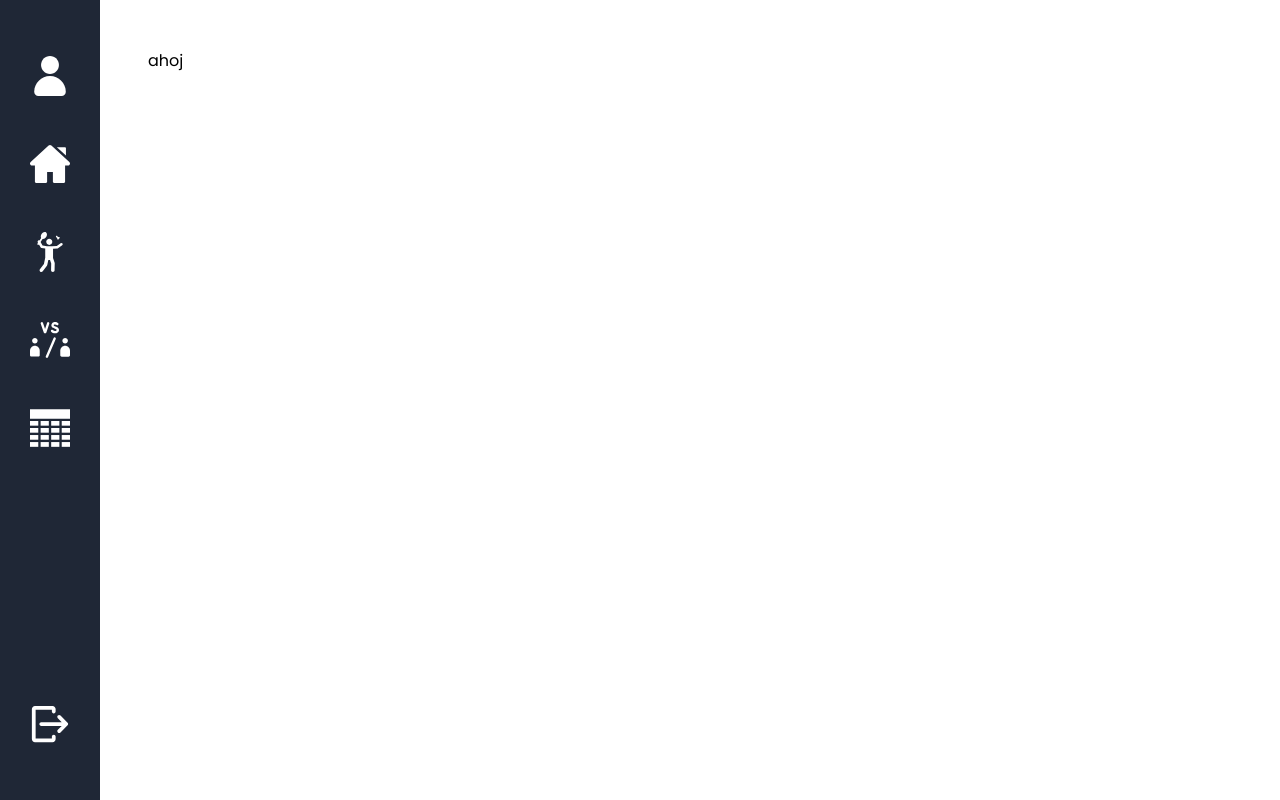
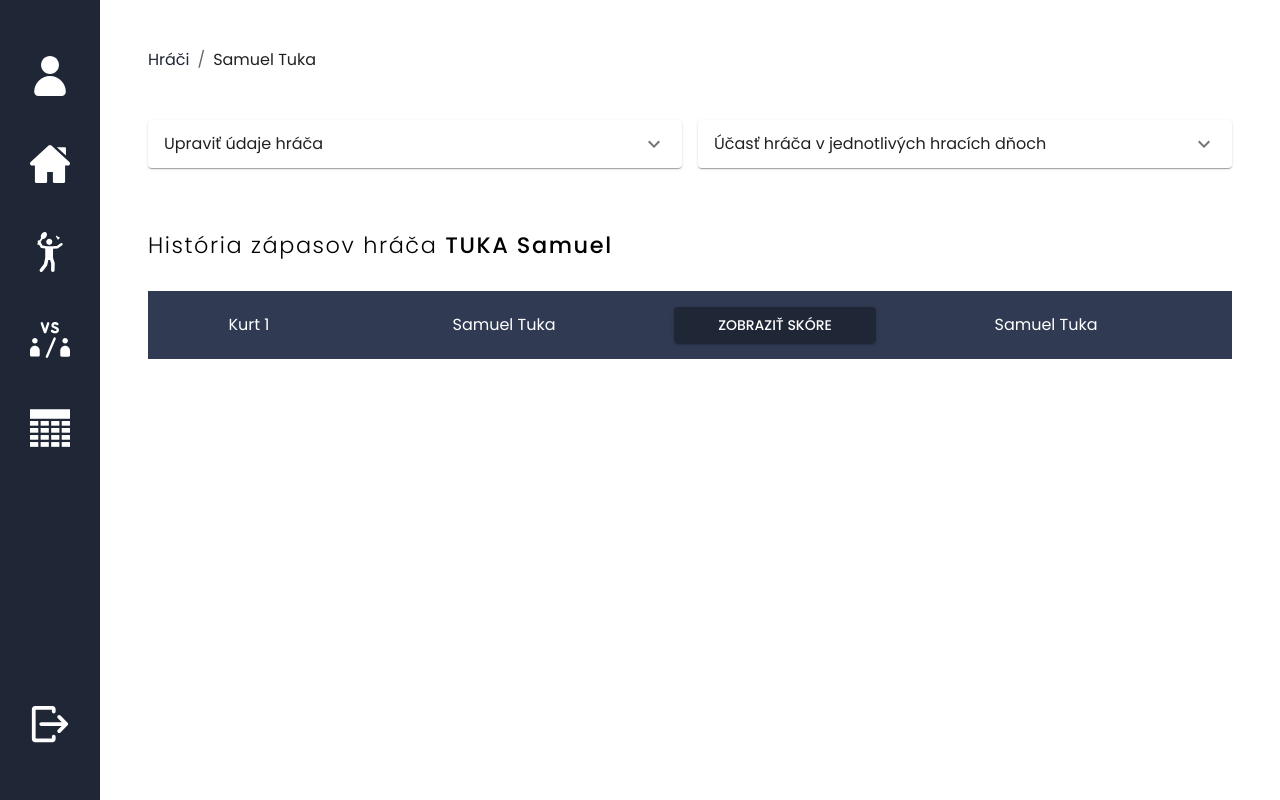
Before and after one commit to xxeonN22/bakalarka-frontend, a React (Create React App) app: page /players/1 in a window 1280 px wide. Built offline with nearby package versions, Linux system fonts and the light colour scheme.

Commit message:
Added playerInfo view

```diff
--- a/src/App.js
+++ b/src/App.js
@@ -36,6 +36,10 @@ function App() {
             element={<Players />}
           ></Route>
           <Route
+            path="/tournaments/:tournamentId/:playerId"
+            element={<PlayerProfile />}
+          ></Route>
+          <Route
             exact
             path="/tournaments/:tournamentId/matches"
             element={<Matches />}
--- a/src/pages/PlayerProfile.js
+++ b/src/pages/PlayerProfile.js
@@ -1,11 +1,160 @@
 import React from "react";
+import {
+  Breadcrumbs,
+  Typography,
+  Link,
+  Accordion,
+  AccordionSummary,
+  AccordionDetails,
+  Grid,
+  Box,
+  Button,
+  TextField,
+} from "@mui/material";
+import { appTheme } from "../themes/appTheme";
+import useMediaQuery from "@mui/material/useMediaQuery";
+import { useParams, useNavigate } from "react-router-dom";
+import ExpandMoreIcon from "@mui/icons-material/ExpandMore";
+import EditOutlinedIcon from "@mui/icons-material/EditOutlined";
 
 import { ContentLayout } from "../components/ContentLayout";
 
 export const PlayerProfile = () => {
+  const navigate = useNavigate();
+  const { tournamentId } = useParams();
+  const isTabletSize = useMediaQuery(appTheme.breakpoints.down("md"));
   return (
     <>
-      <ContentLayout>ahoj</ContentLayout>
+      <ContentLayout>
+        <Breadcrumbs aria-label="breadcrumb">
+          <Breadcrumbs aria-label="breadcrumb">
+            <Link
+              sx={{ cursor: "pointer" }}
+              underline="hover"
+              onClick={() => navigate(`/tournaments/${tournamentId}`)}
+            >
+              Hráči
+            </Link>
+            <Typography color="text.primary">Samuel Tuka</Typography>
+          </Breadcrumbs>
+        </Breadcrumbs>
+
+        <Grid container spacing={2} sx={{ marginTop: "2rem" }}>
+          <Grid item xs={12} md={6}>
+            <Accordion sx={{ width: "100%" }}>
+              <AccordionSummary
+                expandIcon={<ExpandMoreIcon />}
+                aria-controls="player-credentials"
+                id="player-credentials-header"
+                sx={{ textAlign: "center" }}
+              >
+                <Typography>Upraviť údaje hráča</Typography>
+              </AccordionSummary>
+              <AccordionDetails>
+                <Grid container spacing={2}>
+                  <Grid item xs={12} md={6}>
+                    <TextField fullWidth />
+                  </Grid>
+                  <Grid item xs={12} md={6}>
+                    <TextField fullWidth />
+                  </Grid>
+                  <Grid item xs={12} md={6}>
+                    <TextField fullWidth />
+                  </Grid>
+                  <Grid item xs={12} md={6}>
+                    <TextField fullWidth />
+                  </Grid>
+                </Grid>
+                <Box sx={{ display: "flex", justifyContent: "center" }}>
+                  <Button
+                    variant="contained"
+                    sx={{ marginTop: "1rem" }}
+                    startIcon={<EditOutlinedIcon />}
+                  >
+                    Potvrdiť úpravu údajov
+                  </Button>
+                </Box>
+              </AccordionDetails>
+            </Accordion>
+          </Grid>
+
+          <Grid item xs={12} md={6}>
+            <Accordion sx={{ width: "100%" }}>
+              <AccordionSummary
+                expandIcon={<ExpandMoreIcon />}
+                aria-controls="player-stats"
+                id="player-stats-header"
+                sx={{ textAlign: "center" }}
+              >
+                <Typography>
+                  Účasť hráča v jednotlivých hracích dňoch
+                </Typography>
+              </AccordionSummary>
+              <AccordionDetails>
+                <Grid container>
+                  <Grid item xs={6}>
+                    a
+                  </Grid>
+                  <Grid item xs={6}>
+                    b
+                  </Grid>
+                </Grid>
+              </AccordionDetails>
+            </Accordion>
+          </Grid>
+        </Grid>
+        <Box sx={{ marginTop: "4rem" }}>
+          <Typography
+            variant="h2"
+            fontSize="1.4rem"
+            sx={{ letterSpacing: "0.1rem" }}
+          >
+            História zápasov hráča{" "}
+            <span style={{ fontWeight: "500" }}>TUKA Samuel</span>
+          </Typography>
+        </Box>
+        <Box
+          sx={{
+            marginTop: "2rem",
+            display: "flex",
+            justifyContent: "space-between",
+            alignItems: "center",
+            backgroundColor: "#303a53",
+            padding: "1rem",
+            color: "white",
+            position: "relative",
+          }}
+        >
+          <Typography
+            textAlign="center"
+            sx={{
+              flex: 1,
+              [appTheme.breakpoints.down("md")]: {
+                position: "absolute",
+                top: 0,
+                left: 0,
+              },
+            }}
+          >
+            Kurt 1
+          </Typography>
+          <Typography
+            textAlign="center"
+            sx={{ wordBreak: "break-all", flex: 2 }}
+          >
+            Samuel Tuka
+          </Typography>
+          <Button variant="contained" sx={{ flex: 1 }}>
+            {isTabletSize ? "Skóre" : "Zobraziť skóre"}
+          </Button>
+          <Typography
+            textAlign="center"
+            sx={{ wordBreak: "break-all", flex: 2 }}
+          >
+            Samuel Tuka
+          </Typography>
+        </Box>
+      </ContentLayout>
     </>
   );
 };
--- a/src/pages/Players.js
+++ b/src/pages/Players.js
@@ -1,5 +1,5 @@
 import { useState, useEffect } from "react";
-import { useParams } from "react-router-dom";
+import { useParams, useNavigate } from "react-router-dom";
 import { appTheme } from "../themes/appTheme";
 
 import { ChooseGroup } from "../components/ChooseGroup";
@@ -32,12 +32,15 @@ export const Players = () => {
   const [searchName, setSearchName] = useState("");
   const [searchGroup, setSearchGroup] = useState("");
 
+  const navigate = useNavigate();
+
   useEffect(() => {
     (async () => {
       const response = await fetch(
         `http://localhost:3000/tournaments/${tournamentId}`
       );
       const data = await response.json();
+      console.log(data);
       setRounds(data.rounds);
       setSelectedRound(data.rounds[0].round_number);
       setGroups(data.groups);
@@ -120,6 +123,7 @@ export const Players = () => {
     selectedRound,
     selectedGameDay
   ) => {
+    console.log(`${playerId} ${status} ${selectedRound} ${selectedGameDay}`);
     const response = await fetch(
       `http://localhost:3000/tournaments/${tournamentId}/changeStatus`,
       {
@@ -142,6 +146,7 @@ export const Players = () => {
       `http://localhost:3000/tournaments/${tournamentId}/${selectedGameDay}/${selectedRound}`
     );
     const fetchedData = await fetchData.json();
+    console.log(fetchedData);
     console.log(fetchedData);
     setPlayersData(fetchedData);
   };
```
